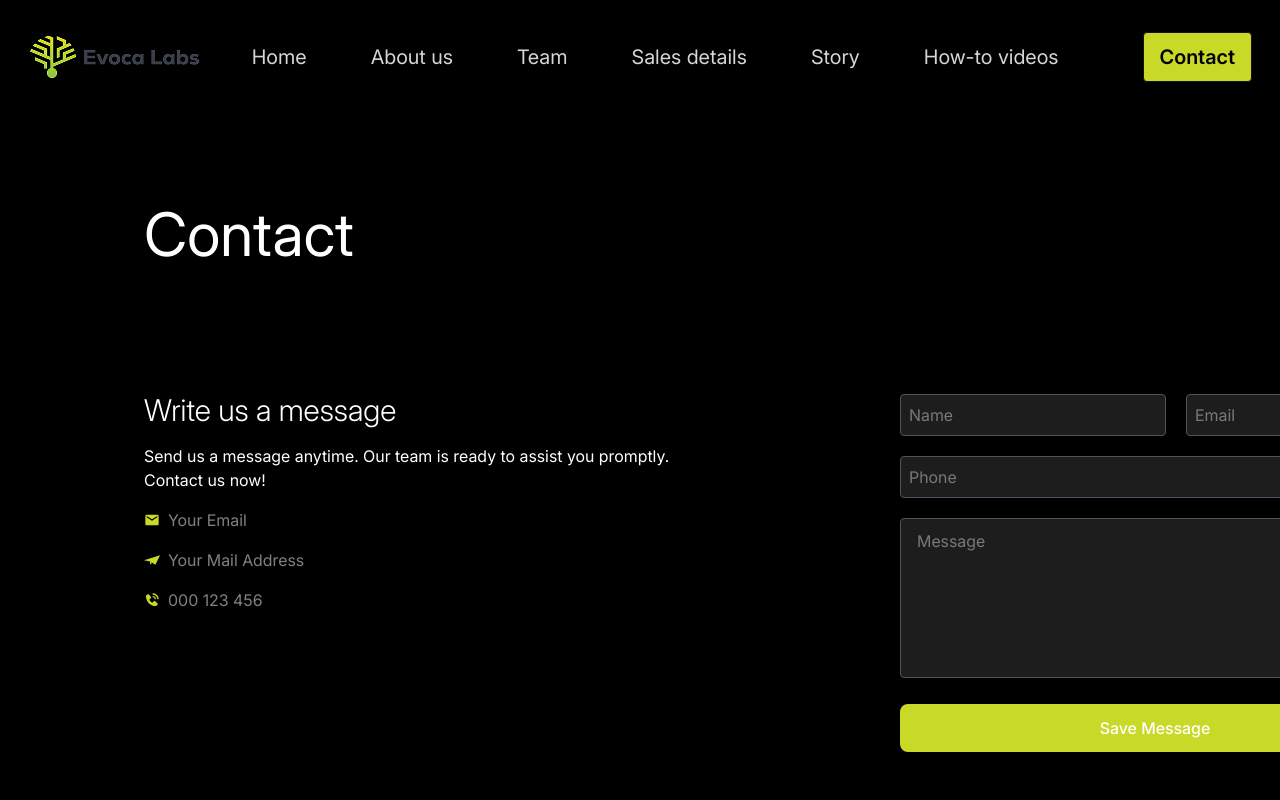
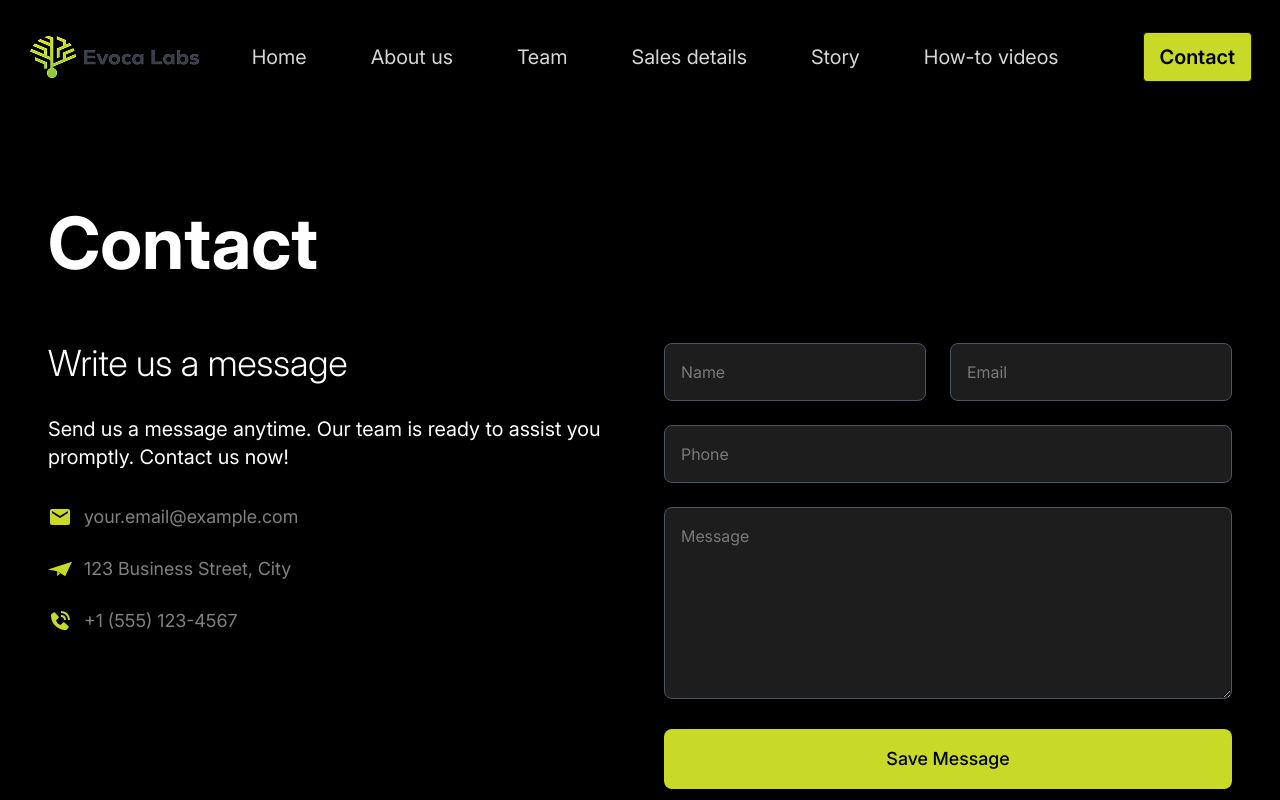
Before and after one commit to FazleRifat121/evoca-lab, a React (Vite) app: page /contact in a window 1280 px wide. Shown: the top 800 px of the page. Built offline with nearby package versions, Linux system fonts and the light colour scheme.

Commit message:
fixed the contact page sizing

```diff
--- a/src/pages/Contact/Banner/Banner.jsx
+++ b/src/pages/Contact/Banner/Banner.jsx
@@ -1,43 +1,51 @@
+// Banner.jsx
 import Form from "./Form";
 import { MdEmail } from "react-icons/md";
 import { SiMinutemailer } from "react-icons/si";
 import { BiSolidPhoneCall } from "react-icons/bi";
+
 const Banner = () => {
   return (
-    <div className="md:ml-10 lg:ml-32 mt-20  h-[300px] lg:h-[600px]  flex flex-col items-start justify-center hero h-[100vh">
-      <div className=" flex items-center justify-between">
-        <div className=" text-white w-full">
-          <h1 className="text-6xl text-white">Contact</h1>
-        </div>
+    <div className="container mx-auto px-4 md:px-6 lg:px-8 min-h-screen flex flex-col justify-center py-12">
+      <div className="mb-8 md:mb-12 lg:mb-16">
+        <h1 className="text-4xl md:text-6xl lg:text-7xl text-white font-bold">
+          Contact
+        </h1>
       </div>
-      <div className="mt-20 md:mt-32 flex flex-col lg:flex-row justify-center items-baseline lg:gap-56  ">
-        <div className="max-w-2xl mx-auto space-y-8">
-          <div className="space-y-4 text-white">
-            <h1 className="text-3xl font-light ">Write us a message</h1>
-            <p className="w-[532px]">
+
+      <div className="flex flex-col lg:flex-row gap-8 xl:gap-12 w-full">
+        {/* Contact Info */}
+        <div className="flex-1 max-w-2xl">
+          <div className="space-y-6 md:space-y-8 text-white">
+            <h2 className="text-2xl md:text-3xl lg:text-4xl font-light">
+              Write us a message
+            </h2>
+            <p className="text-base md:text-lg lg:text-xl max-w-prose">
               Send us a message anytime. Our team is ready to assist you
               promptly. Contact us now!
             </p>
 
-            <ul className="space-y-4 text-[#d9d9d996]">
-              <li className="flex gap-2 items-center">
-                <MdEmail className="text-[#C8DA27]" />
-                Your Email
+            <ul className="space-y-4 md:space-y-6 text-[#d9d9d996]">
+              <li className="flex items-center gap-3 text-sm md:text-base lg:text-lg">
+                <MdEmail className="text-[#C8DA27] text-xl md:text-2xl flex-shrink-0" />
+                your.email@example.com
               </li>
-              <li className="flex gap-2 items-center">
-                <SiMinutemailer className="text-[#C8DA27]" />
-                Your Mail Address
+              <li className="flex items-center gap-3 text-sm md:text-base lg:text-lg">
+                <SiMinutemailer className="text-[#C8DA27] text-xl md:text-2xl flex-shrink-0" />
+                123 Business Street, City
               </li>
-              <li className="flex gap-2 items-center">
-                <BiSolidPhoneCall className="text-[#C8DA27]" />
-                000 123 456
+              <li className="flex items-center gap-3 text-sm md:text-base lg:text-lg">
+                <BiSolidPhoneCall className="text-[#C8DA27] text-xl md:text-2xl flex-shrink-0" />
+                +1 (555) 123-4567
               </li>
             </ul>
           </div>
+        </div>
 
-          {/* Form Container */}
+        {/* Form Container */}
+        <div className="flex-1 max-w-3xl">
+          <Form />
         </div>
-        <Form></Form>
       </div>
     </div>
   );
--- a/src/pages/Contact/Banner/Form.jsx
+++ b/src/pages/Contact/Banner/Form.jsx
@@ -1,37 +1,37 @@
+// Form.jsx
 const Form = () => {
   return (
-    <div className="max-w-5xl mx-5 lg:mx-auto mt-10 lg:mt-0  lg:mb-0">
-      <form action="" method="post" className="space-y-5">
-        <div className="lg:space-x-5 flex items-center flex-col lg:flex-row space-y-5 lg:space-y-0">
+    <div className="max-w-5xl mx-4 lg:mx-auto mt-8 lg:mt-0 lg:mb-0 w-full">
+      <form action="" method="post" className="space-y-4 md:space-y-6">
+        <div className="flex flex-col lg:flex-row gap-4 md:gap-6">
           <input
             type="text"
             placeholder="Name"
-            className="input-group border border-gray-600 bg-[#1C1D1C] p-2 rounded"
+            className="w-full border border-gray-600 bg-[#1C1D1C] p-3 md:p-4 rounded-lg focus:ring-2 focus:ring-[#C8DA27]"
           />
           <input
             type="email"
             placeholder="Email"
-            className="input-group border border-gray-600 bg-[#1C1D1C] p-2 rounded md:w-56 w-full"
+            className="w-full lg:w-auto lg:flex-1 border border-gray-600 bg-[#1C1D1C] p-3 md:p-4 rounded-lg focus:ring-2 focus:ring-[#C8DA27]"
           />
         </div>
         <div>
           <input
-            type="number"
+            type="tel"
             placeholder="Phone"
-            className="input-group border border-gray-600 bg-[#1C1D1C] p-2 rounded w-full"
+            className="w-full border border-gray-600 bg-[#1C1D1C] p-3 md:p-4 rounded-lg focus:ring-2 focus:ring-[#C8DA27]"
           />
         </div>
         <div>
           <textarea
-            className="w-full px-3 py-2 md:px-4 md:py-2.5 border border-gray-600 bg-[#1C1D1C] rounded focus:ring-2 focus:ring-blue-500 h-32 md:h-40 text-sm md:text-base"
-            required
+            className="w-full border border-gray-600 bg-[#1C1D1C] p-3 md:p-4 rounded-lg focus:ring-2 focus:ring-[#C8DA27] h-40 md:h-48"
             placeholder="Message"
           ></textarea>
         </div>
         <div>
           <button
             type="submit"
-            className="w-full bg-[#C8DA27] text-white py-2.5 md:py-3 px-6 rounded-lg hover:bg-[#c8da278f] transition-colors font-medium text-sm md:text-base"
+            className="w-full bg-[#C8DA27] text-black py-3 md:py-4 px-8 rounded-lg hover:bg-[#c8da278f] transition-colors font-medium text-md md:text-lg"
           >
             Save Message
           </button>
```
